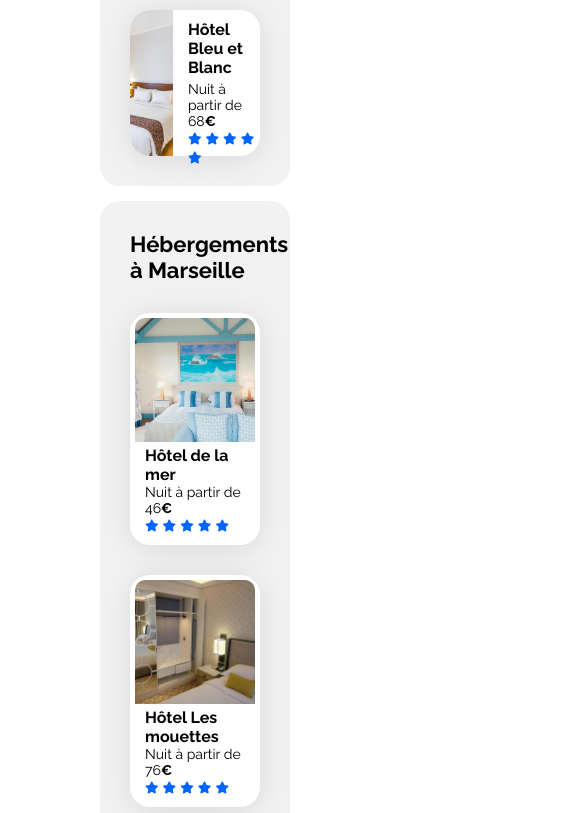
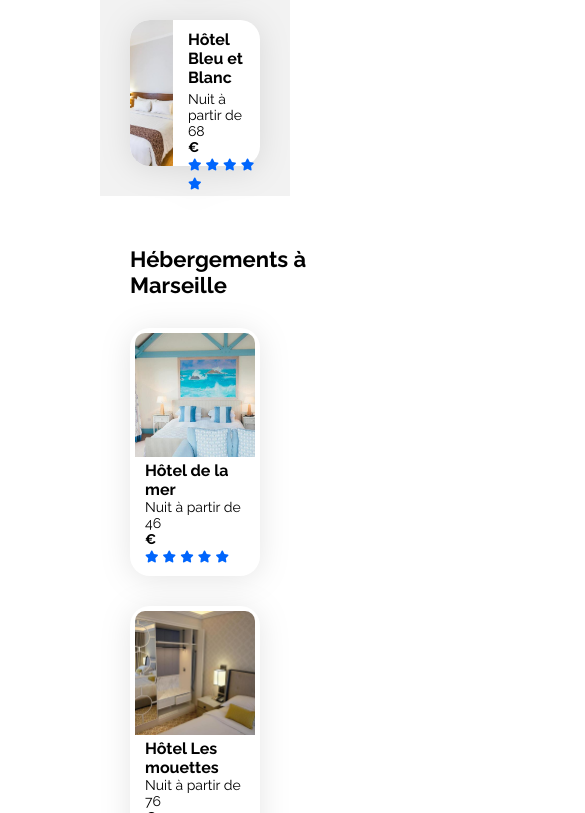
Before and after one commit to vsabouroux/Sabouroux_Valerie_2_12072023, a plain HTML site: page index.html in a window 390 px wide. Shown: the part 1187-2000 px from the top of the page, 585 px wide, since content can reach past the window. Drawn offline with Linux system fonts and the light colour scheme.

Commit message:
responsive Small fond  populaires & hebergements

```diff
--- a/css/style.css
+++ b/css/style.css
@@ -342,7 +342,7 @@ p.card-subtitle {
 }
 .activites .activites-cards img {
   width: 100%;
-  height: 380px;
+  height: 240px;
   border-top-left-radius: 20px;
   border-top-right-radius: 20px;
 }
@@ -401,6 +401,7 @@ p.card-subtitle {
   .populaires-cards a {
     display: flex;
     flex-direction: row;
+    justify-content: space-around;
     gap: 20px;
   }
   .populaires-cards .card {
@@ -473,26 +474,50 @@ p.card-subtitle {
     flex-wrap: wrap;
   }*/
   /******************Filtres Small devices (less than 768px)**************/
-  .filtres {
-    display: flex;
-  }
+
   p.filter_item {
-    width: 200%;
     flex-direction: row;
   }
+  .filtres,
+  p {
+    display: flex;
+    flex-wrap: wrap;
+    margin-top: 50px;
+    margin-bottom: 0;
+  }
+  .fa-info,
+  p {
+    display: flex;
+    align-items: center;
+  }
   /***************Hebergement & Populaires Small devices (less than 768px)*****/
-  .hebergements-and-populaires section {
-  }
+
   .hebergements-and-populaires {
     display: flex;
     flex-direction: column-reverse;
-    gap: 15px;
+    gap: 50px;
+  }
+  .hebergements-and-populaires section {
+    border-radius: 0;
+  }
+  section.hebergements {
+    padding: 0;
+  }
+  .hebergements {
+    padding-left: 30px;
+  }
+  .hebergements-small {
+    background-color: white;
+    padding: 0;
+    margin: 0;
   }
   .hebergements .card {
     width: 100%;
   }
   .hebergements .hebergements-cards {
     justify-content: center;
+    padding-left: 30px;
+    padding-right: 30px;
   }
   .hebergements-cards .card img {
     width: 100%;
@@ -510,9 +535,7 @@ p.card-subtitle {
   .populaires-title {
     justify-content: space-between;
   }
-  .populaires .populaires-cards {
-    background-color: transparent;
-  }
+
   .populaires-cards .card {
     flex-direction: row;
     width: 100%;
--- a/index.html
+++ b/index.html
@@ -78,14 +78,14 @@
               <i class="fa-solid fa-gem"></i>Nos pépites
             </p>
           </div>
+        </section>
         <p>
           <i class="fa-solid fa-info"></i> Plus de 500 logements sont
           disponibles dans cette ville
         </p>
-        </section>
-
         <div class="hebergements-and-populaires">
           <section class="hebergements">
+            <div class="hebergements-small">
               <div class="hebergements">
                 <h2 id="mon_ancreh" class="section-title">
                   Hébergements à Marseille
@@ -250,6 +250,7 @@
                 </div>
               </div>
               <div class="afficherplus"><a href="#">Afficher plus</a></div>
+            </div>
           </section>
           <section class="populaires">
             <div class="populaires-title">
```
Lines whose indentation alone changed are shown as unchanged.
